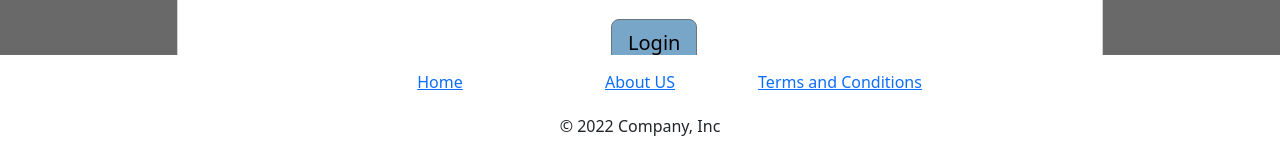
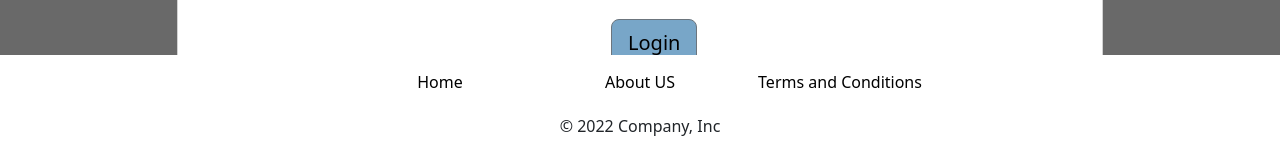
Before and after one commit to Har99sh/september-app, a Vue app in the folder webapp/: page /register-company in a window 1280 px wide. Shown: the part 641-798 px from the top of the page. Built offline with nearby package versions, Linux system fonts and the light colour scheme.

Commit message:
changed styles to the footer links and changed the format of the companyRegisterForm

```diff
--- a/webapp/src/components/static/FooterCommon.vue
+++ b/webapp/src/components/static/FooterCommon.vue
@@ -39,6 +39,11 @@ export default {
     padding: 15px;
 }
 
+.footerLinks a:link, a:visited, a:active a:focus a:hover{
+    text-decoration:none;
+    color: black;
+}
+
 .footerCompanyInc {
     background-color:white;
     display: flex;
```
Also changed, not shown: webapp/src/components/forms/CompanyRegisterForm.vue (+3 -47 lines).
